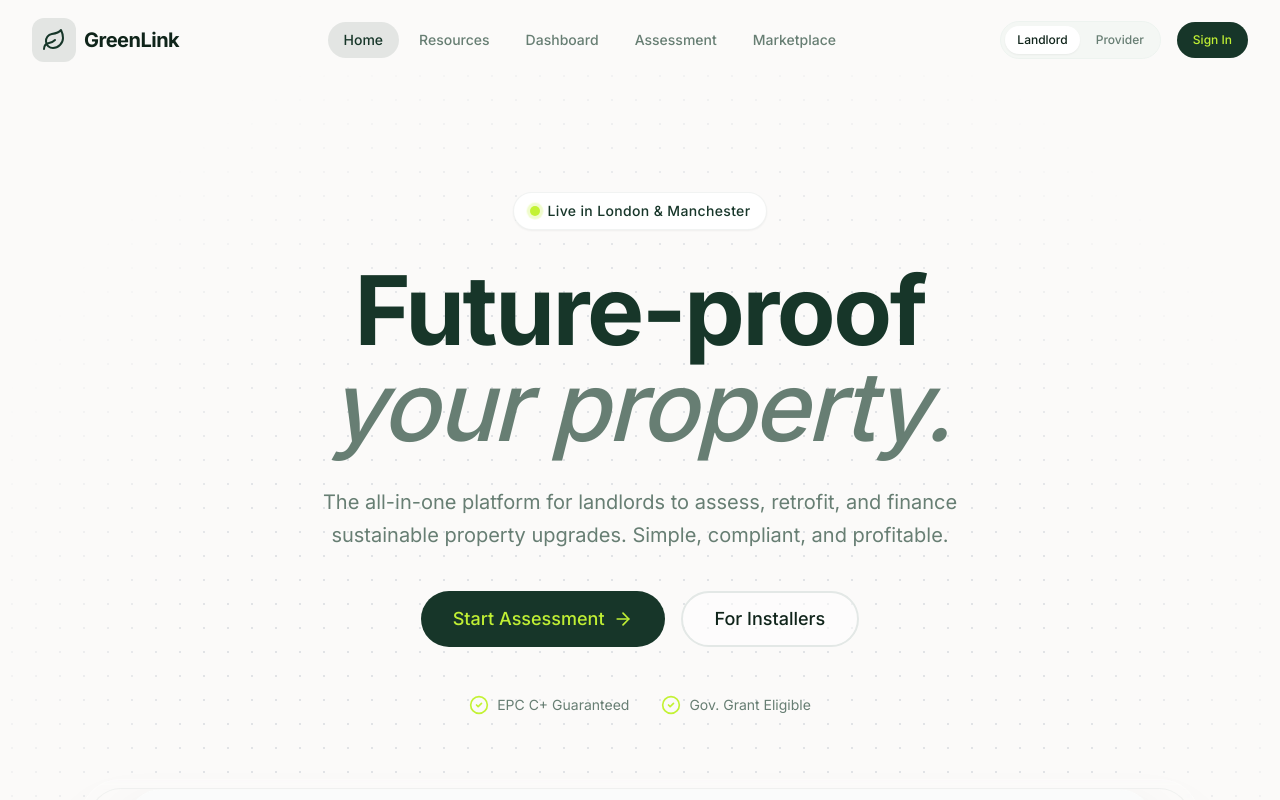
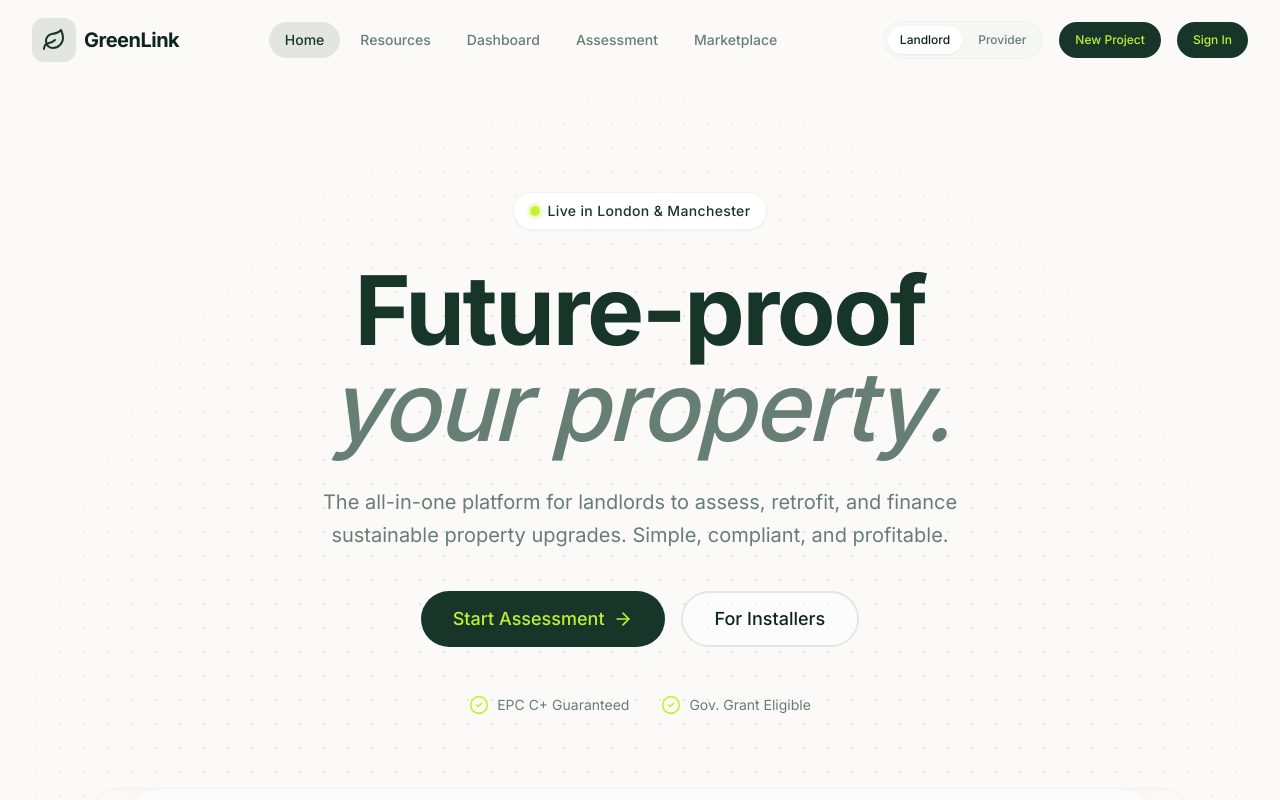
Before and after one commit to jefflawsn/greenlink, a Next.js app: page / in a window 1280 px wide. Both pictures are taken after a click on the button "Landlord". Shown: the top 800 px of the page. Built offline with nearby package versions, Linux system fonts and the light colour scheme.

Commit message:
Add role-based buttons in Hero section and preserve role on login

```diff
--- a/src/app/page.tsx
+++ b/src/app/page.tsx
@@ -6,8 +6,11 @@ import { ArrowRight, CheckCircle2, Home, LineChart, Users, Zap, Leaf, ShieldChec
 import Link from "next/link";
 import { motion } from "framer-motion";
 import { DashboardPreview } from "@/components/home/DashboardPreview";
+import { useAppStore } from "@/lib/store";
 
 export default function HomePage() {
+  const { userRole, isAuthenticated } = useAppStore();
+
   // Animation variants
   const fadeIn = {
     initial: { opacity: 0, y: 20 },
@@ -67,6 +70,29 @@ export default function HomePage() {
             </motion.p>
 
             <motion.div variants={fadeIn} className="flex flex-col sm:flex-row gap-4 w-full sm:w-auto justify-center">
+              {userRole === 'PROVIDER' ? (
+                isAuthenticated ? (
+                  <>
+                    <Link href="/provider/dashboard">
+                      <Button size="lg" variant="default" className="gap-2 h-14 px-8 text-lg w-full sm:w-auto">
+                        View Dashboard <ArrowRight className="h-5 w-5" />
+                      </Button>
+                    </Link>
+                    <Link href="/provider/profile">
+                      <Button size="lg" variant="outline" className="gap-2 h-14 px-8 text-lg w-full sm:w-auto bg-white/50 hover:bg-white">
+                        My Profile
+                      </Button>
+                    </Link>
+                  </>
+                ) : (
+                  <Link href="/provider/profile">
+                    <Button size="lg" variant="default" className="gap-2 h-14 px-8 text-lg w-full sm:w-auto">
+                      Create an Account <ArrowRight className="h-5 w-5" />
+                    </Button>
+                  </Link>
+                )
+              ) : (
+                <>
                   <Link href="/landlord/assessment">
                     <Button size="lg" variant="default" className="gap-2 h-14 px-8 text-lg w-full sm:w-auto">
                       Start Assessment <ArrowRight className="h-5 w-5" />
@@ -77,6 +103,8 @@ export default function HomePage() {
                       For Installers
                     </Button>
                   </Link>
+                </>
+              )}
             </motion.div>
 
             <motion.div variants={fadeIn} className="mt-12 flex flex-wrap justify-center gap-8 text-sm text-muted-foreground mb-16">
--- a/src/components/layout/Navbar.tsx
+++ b/src/components/layout/Navbar.tsx
@@ -94,6 +94,19 @@ export function Navbar() {
                                 </button>
                             ))}
                         </div>
+                        {userRole === 'LANDLORD' ? (
+                            <Link href="/landlord/assessment">
+                                <Button size="sm" variant="default">
+                                    New Project
+                                </Button>
+                            </Link>
+                        ) : userRole === 'PROVIDER' ? (
+                            <Link href="/provider/dashboard">
+                                <Button size="sm" variant="default">
+                                    View Dashboard
+                                </Button>
+                            </Link>
+                        ) : null}
                         <Button size="sm" onClick={isAuthenticated ? logout : login}>
                             {isAuthenticated ? 'Log Out' : 'Sign In'}
                         </Button>
@@ -149,6 +162,19 @@ export function Navbar() {
                                 ))}
                             </div>
                             <div className="px-4">
+                                {userRole === 'LANDLORD' ? (
+                                    <Link href="/landlord/assessment" className="block mb-3">
+                                        <Button className="w-full">
+                                            New Project
+                                        </Button>
+                                    </Link>
+                                ) : userRole === 'PROVIDER' ? (
+                                    <Link href="/provider/dashboard" className="block mb-3">
+                                        <Button className="w-full">
+                                            View Dashboard
+                                        </Button>
+                                    </Link>
+                                ) : null}
                                 <Button className="w-full" onClick={() => {
                                     isAuthenticated ? logout() : login();
                                     setIsMenuOpen(false);
--- a/src/lib/store.ts
+++ b/src/lib/store.ts
@@ -16,12 +16,21 @@ interface AppState {
     setSelectedProviderId: (id: string | null) => void;
 }
 
-export const useAppStore = create<AppState>((set) => ({
+export const useAppStore = create<AppState>((set, get) => ({
     userRole: 'GUEST',
     isAuthenticated: false,
     setUserRole: (role) => set({ userRole: role }),
-    login: () => set({ isAuthenticated: true, userRole: 'LANDLORD' }), // Default login as Landlord
-    logout: () => set({ isAuthenticated: false, userRole: 'GUEST' }),
+    login: () => {
+        const currentRole = get().userRole;
+        // Preserve current role if it's LANDLORD or PROVIDER, otherwise default to LANDLORD
+        const newRole = currentRole === 'GUEST' ? 'LANDLORD' : currentRole;
+        set({ isAuthenticated: true, userRole: newRole });
+    },
+    logout: () => {
+        const currentRole = get().userRole;
+        // Preserve role on logout (don't reset to GUEST)
+        set({ isAuthenticated: false, userRole: currentRole });
+    },
     assessmentData: {},
     setAssessmentData: (data) => set((state) => ({ assessmentData: { ...state.assessmentData, ...data } })),
     selectedProviderId: null,
```
Lines whose indentation alone changed are shown as unchanged.
